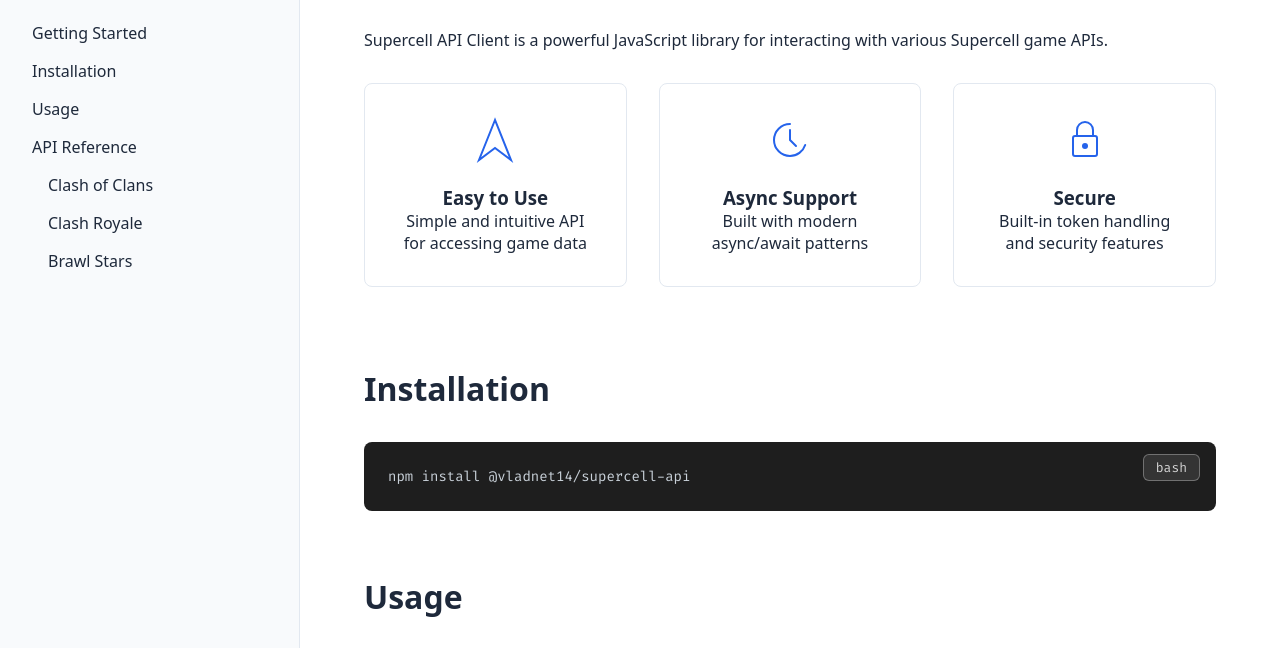
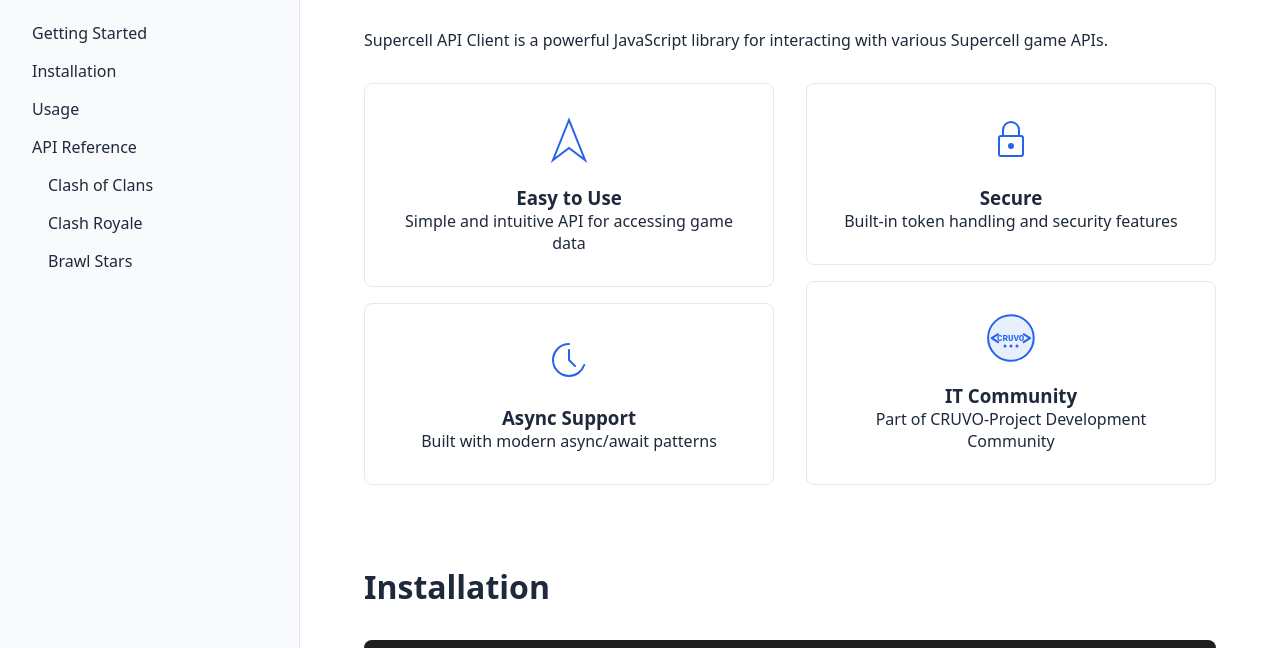
Before and after one commit to vladnet14/supercell-api, a website: page docs/index.html in a window 1280 px wide. Shown: the part 152-800 px from the top of the page. Drawn offline with nearby package versions, Linux system fonts and the light colour scheme.

Commit message:
added: Update Getting Started

```diff
--- a/docs/index.html
+++ b/docs/index.html
@@ -56,6 +56,7 @@
             <p>Supercell API Client is a powerful JavaScript library for interacting with various Supercell game APIs.</p>
 
             <div class="features">
+                <div class="feature-group">
                     <div class="feature-card">
                         <img src="assets/rocket.svg" alt="Easy to Use">
                         <h3>Easy to Use</h3>
@@ -66,10 +67,18 @@
                         <h3>Async Support</h3>
                         <p>Built with modern async/await patterns</p>
                     </div>
+                </div>
+                <div class="feature-group">
                     <div class="feature-card">
                         <img src="assets/secure.svg" alt="Secure">
                         <h3>Secure</h3>
                         <p>Built-in token handling and security features</p>
+                    </div>
+                    <div class="feature-card">
+                        <img src="assets/cruvo.svg" alt="Community">
+                        <h3>IT Community</h3>
+                        <p>Part of CRUVO-Project Development Community</p>
+                    </div>
                 </div>
             </div>
         </section>
```
Also changed, not shown: docs/assets/cruvo.svg (added), docs/assets/svg2.svg (added). Lines whose indentation alone changed are shown as unchanged.
